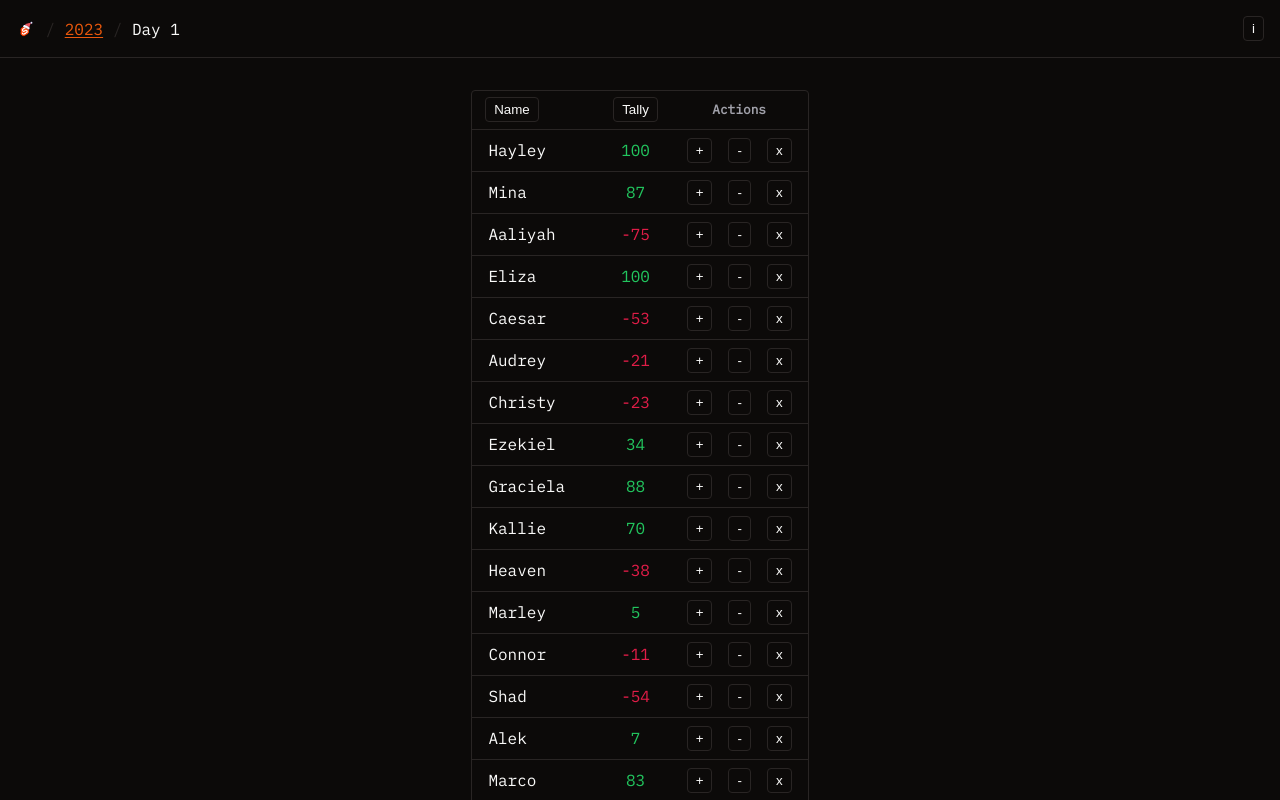
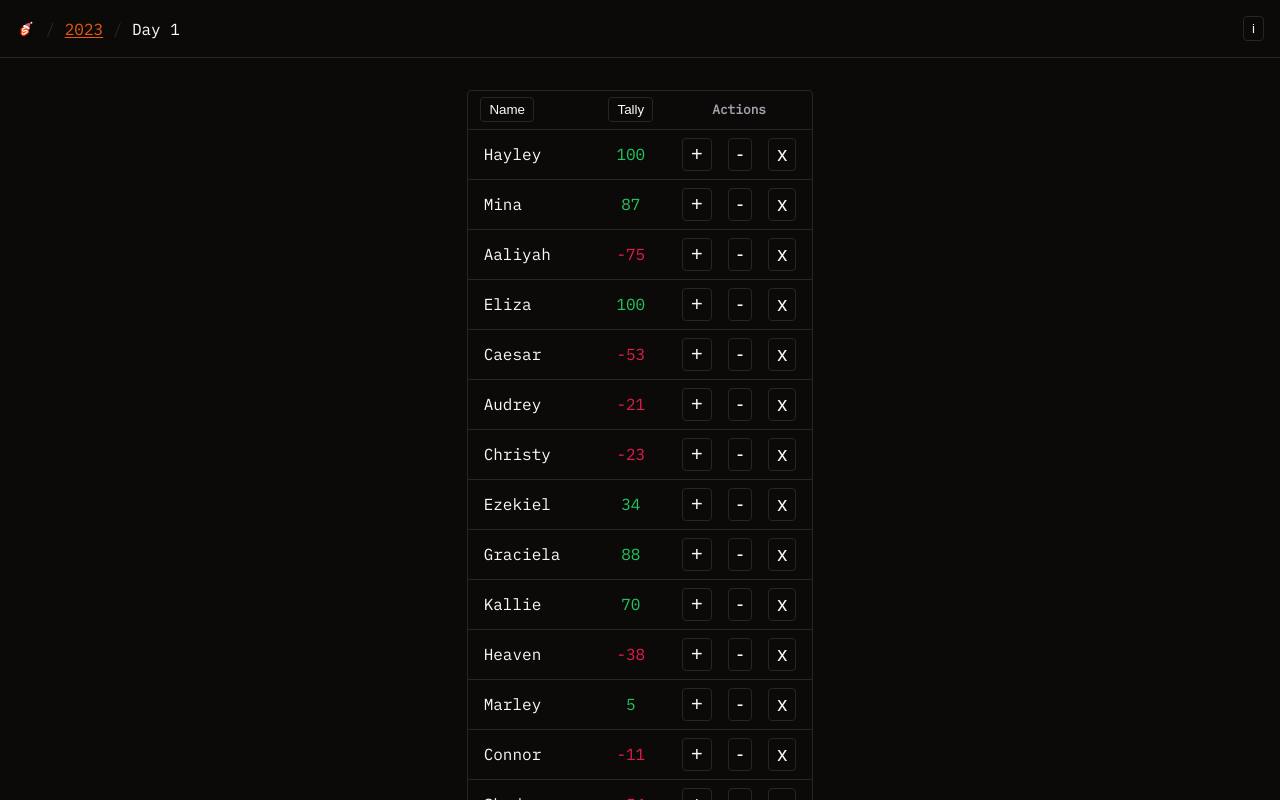
Before and after one commit to thomcleary/advent-of-svelte, a SvelteKit app: page /2023/day/1 in a window 1280 px wide. Shown: the top 800 px of the page. Built offline with nearby package versions, Linux system fonts and the light colour scheme; no server answers.

Commit message:
okay time to make it do stuff now

```diff
--- a/src/routes/2023/day/1/+layout.svelte
+++ b/src/routes/2023/day/1/+layout.svelte
@@ -73,6 +73,11 @@
 		cursor: pointer;
 	}
 
+	button:focus {
+		outline: var(--orange) solid 1px;
+		border-color: transparent;
+	}
+
 	p {
 		max-width: 75ch;
 		text-wrap: pretty;
--- a/src/routes/2023/day/1/+page.svelte
+++ b/src/routes/2023/day/1/+page.svelte
@@ -76,6 +76,11 @@
 		cursor: pointer;
 	}
 
+	button:focus {
+		outline: var(--orange) solid 1px;
+		border-color: transparent;
+	}
+
 	.container {
 		display: flex;
 		justify-content: center;
@@ -93,4 +98,8 @@
 		display: flex;
 		gap: 1rem;
 	}
+
+	.actions > button {
+		font-size: 1.25rem;
+	}
 </style>
```
